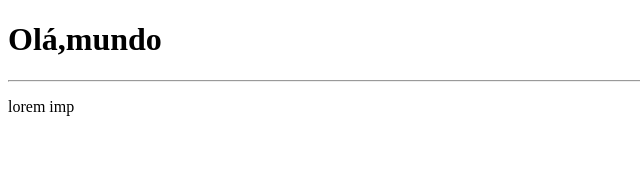
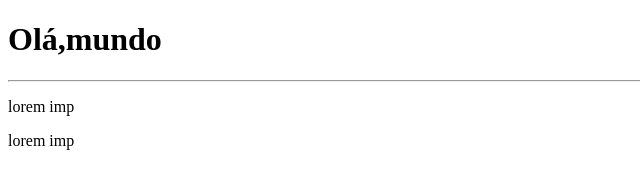
Before and after one commit to LuisEnilton/hello-world, a plain HTML site: page site-exemplo/index.html in a window 1280 px wide. Shown: the full height of the page, 0-640 px from the left. Drawn offline with Linux system fonts and the light colour scheme.

Commit message:
adicionei 1 parag

```diff
--- a/site-exemplo/index.html
+++ b/site-exemplo/index.html
@@ -10,4 +10,5 @@
     <h1>Olá,mundo</h1>
     <hr>
     <p>lorem imp</p>
+    <p>lorem imp</p>
 </html>
```
